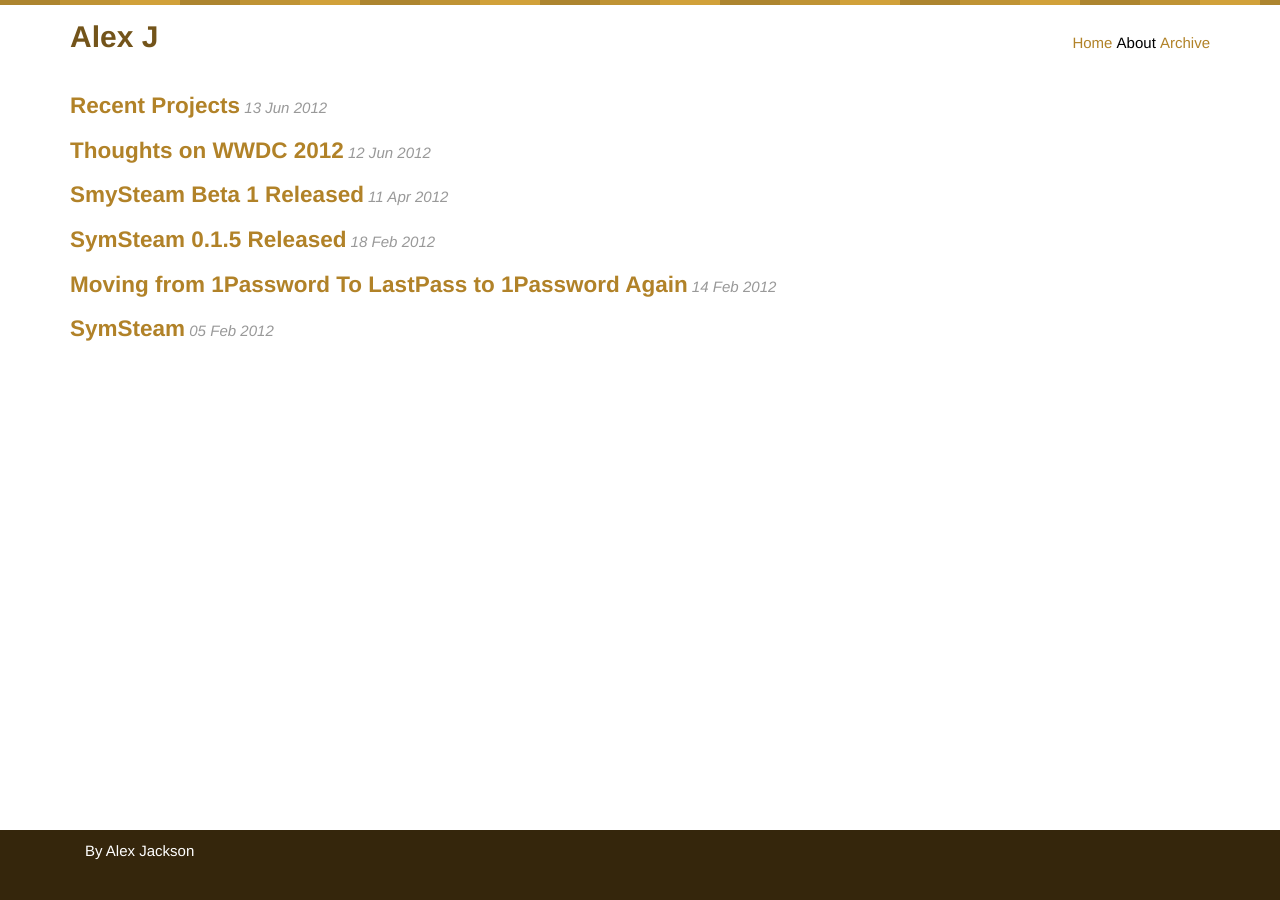
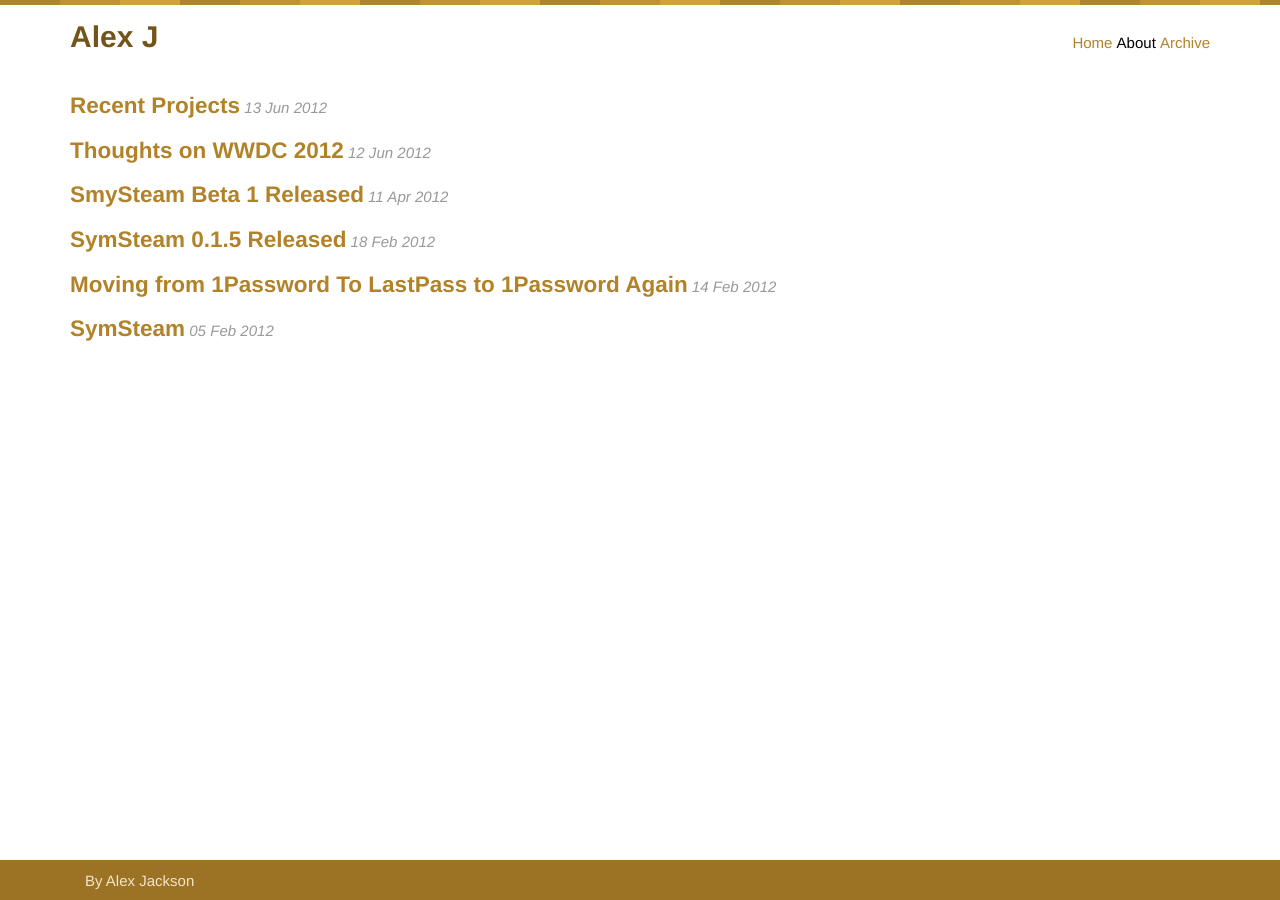
Before and after one commit to alexjohnj/alexjohnj, a Jekyll site: the page built from index.html, in a window 1280 px wide. Built offline with Jekyll 4.4.1, drawn with Linux system fonts in a browser that asks for light colours; Markdown is read by kramdown in place of the engine named in the settings.

Commit message:
Modifications to footer colour scheme.

```diff
--- a/assets/styles/css/styles.css
+++ b/assets/styles/css/styles.css
@@ -420,15 +420,18 @@ body {
 .main {
   margin-bottom: 0;
   overflow: auto;
-  padding-bottom: 70px; }
+  padding-bottom: 40px; }
 
 footer {
   position: relative;
-  margin-top: -70px;
-  height: 70px;
+  margin-top: -40px;
+  height: 40px;
   clear: both;
-  background-color: #35260c;
-  color: white; }
+  background-color: #9c7324;
+  color: #f3e5ca; }
+  footer a, footer a:hover {
+    color: inherit;
+    text-decoration: none; }
   footer p {
     margin: 0;
     padding-top: 10px;
--- a/assets/styles/sass/layout.scss
+++ b/assets/styles/sass/layout.scss
@@ -39,6 +39,11 @@ footer {
 	background-color: $footer-background-color;
 	color: $footer-text-color;
 
+	a, a:hover {
+		color: inherit;
+		text-decoration: none;
+	}
+
 	p {
 		margin:0; // Having any margins will mess up the footer.
 		padding-top: 10px;
--- a/assets/styles/sass/variables.scss
+++ b/assets/styles/sass/variables.scss
@@ -1,6 +1,6 @@
-$footer-height: 70px;
-$footer-background-color: #35260c;
-$footer-text-color: #fff;
+$footer-height: 40px;
+$footer-background-color: #9c7324;
+$footer-text-color: #f3e5ca;
 
 $header-text-color: #73541a;
 
```
